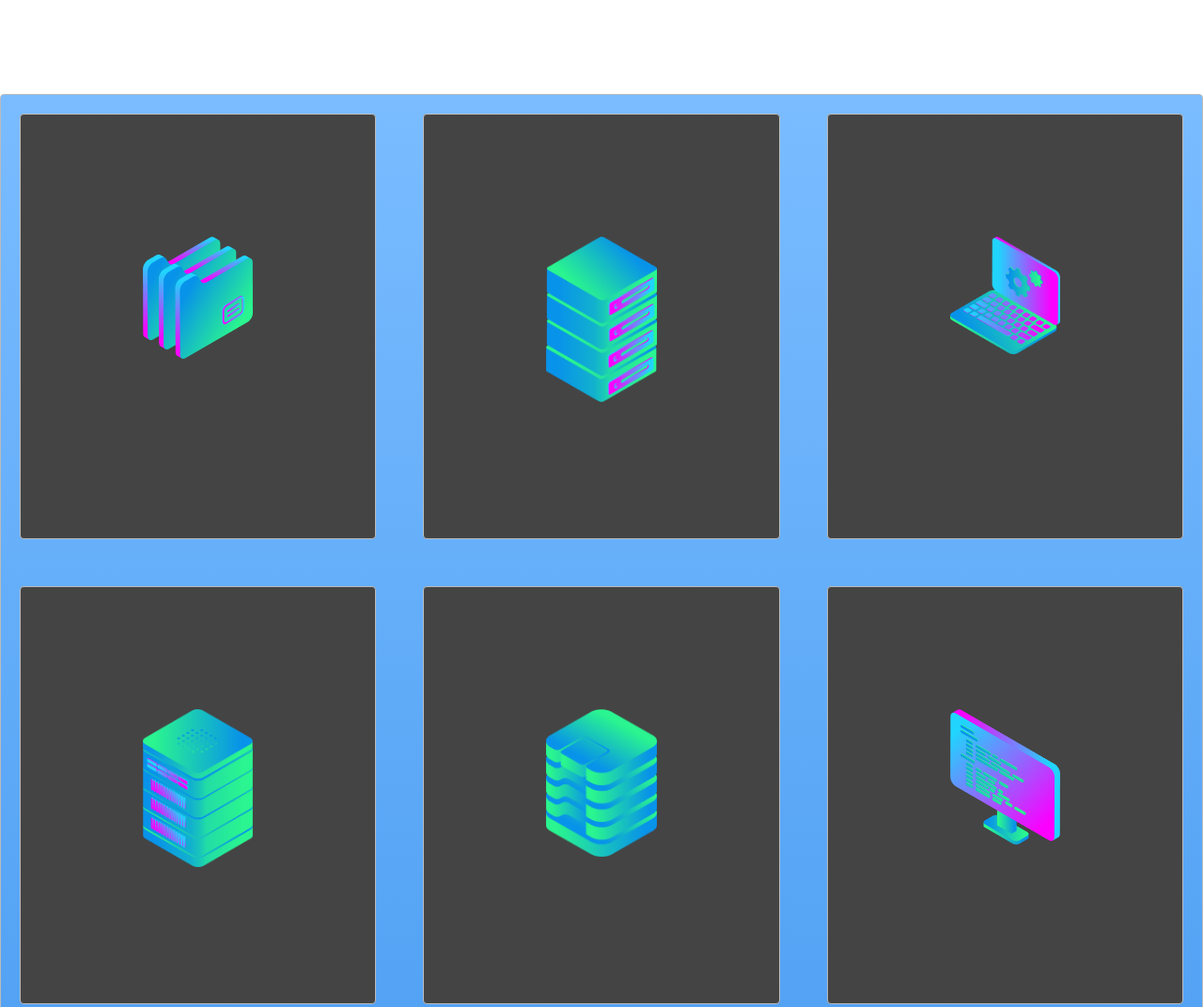
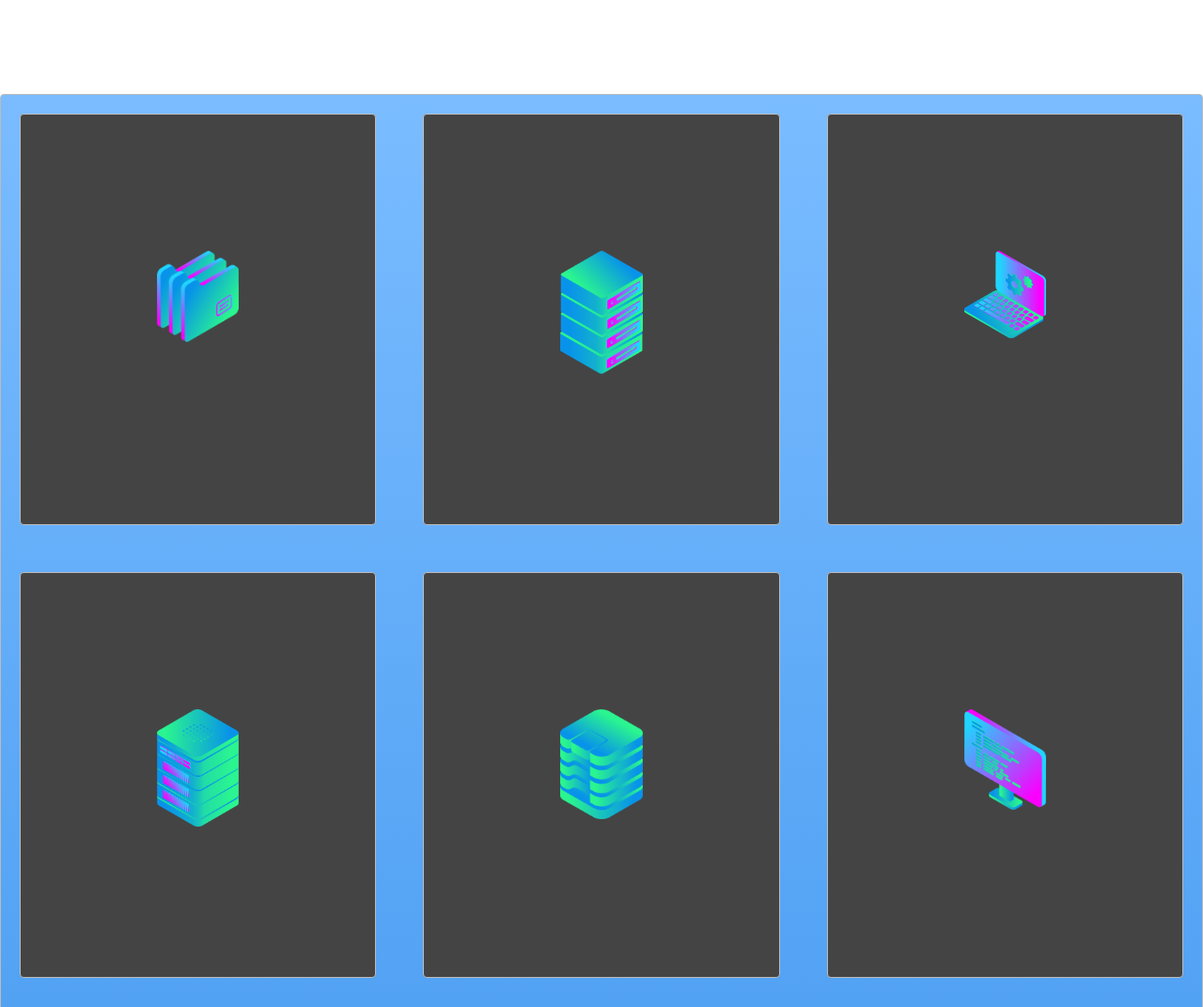
Before and after one commit to sourabh0902/CSS-Layout, a plain HTML site: page index.html in a window 1280 px wide. Shown: the part 460-1532 px from the top of the page at 94% size. Drawn offline with Linux system fonts and the light colour scheme.

Commit message:
Update style.css

```diff
--- a/style.css
+++ b/style.css
@@ -82,7 +82,7 @@ a {
 
 .box {
     background-color: #444;
-    padding: 130px;
+    padding: 145px;
     margin: 20px;
 }
 
```
